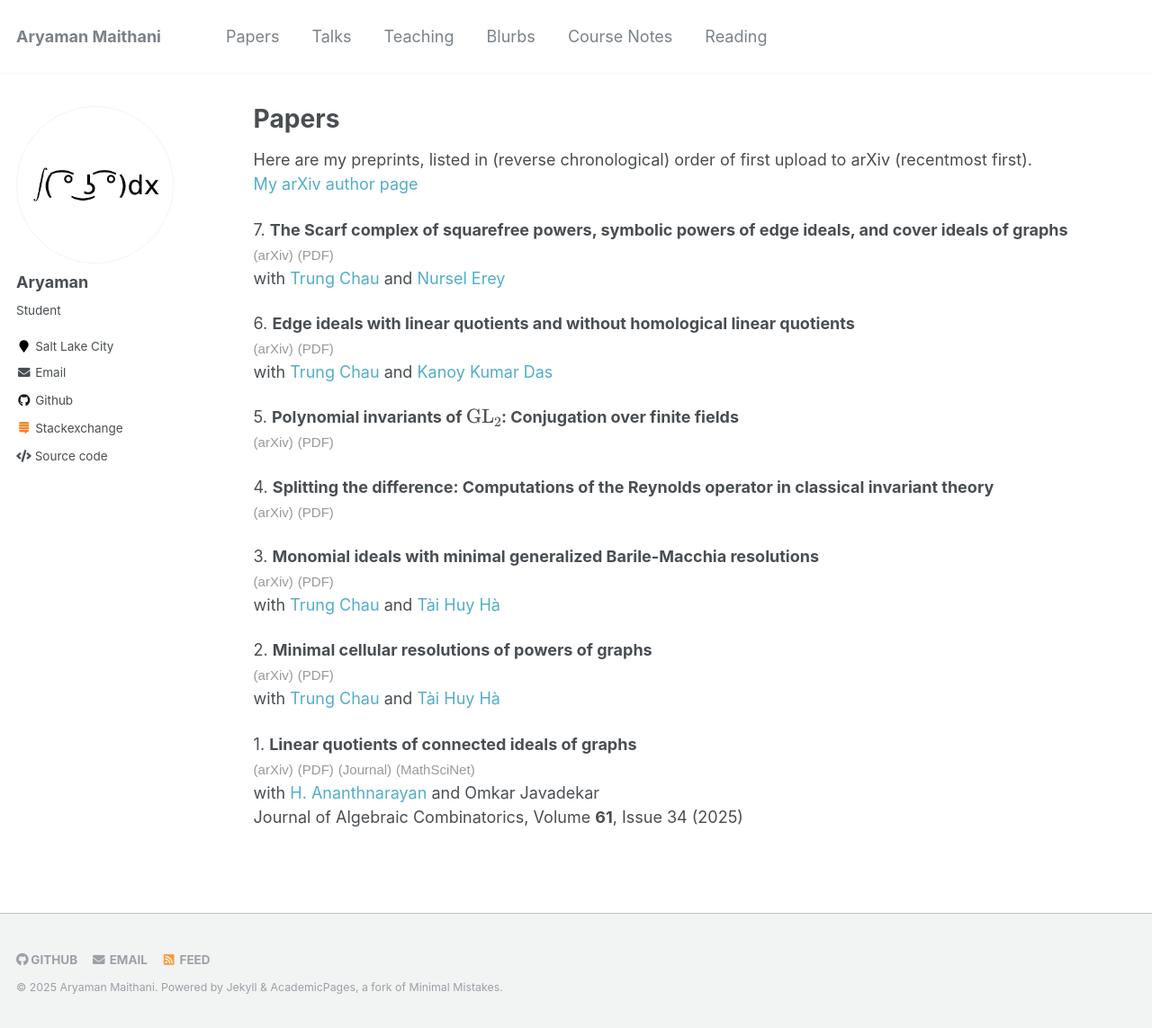
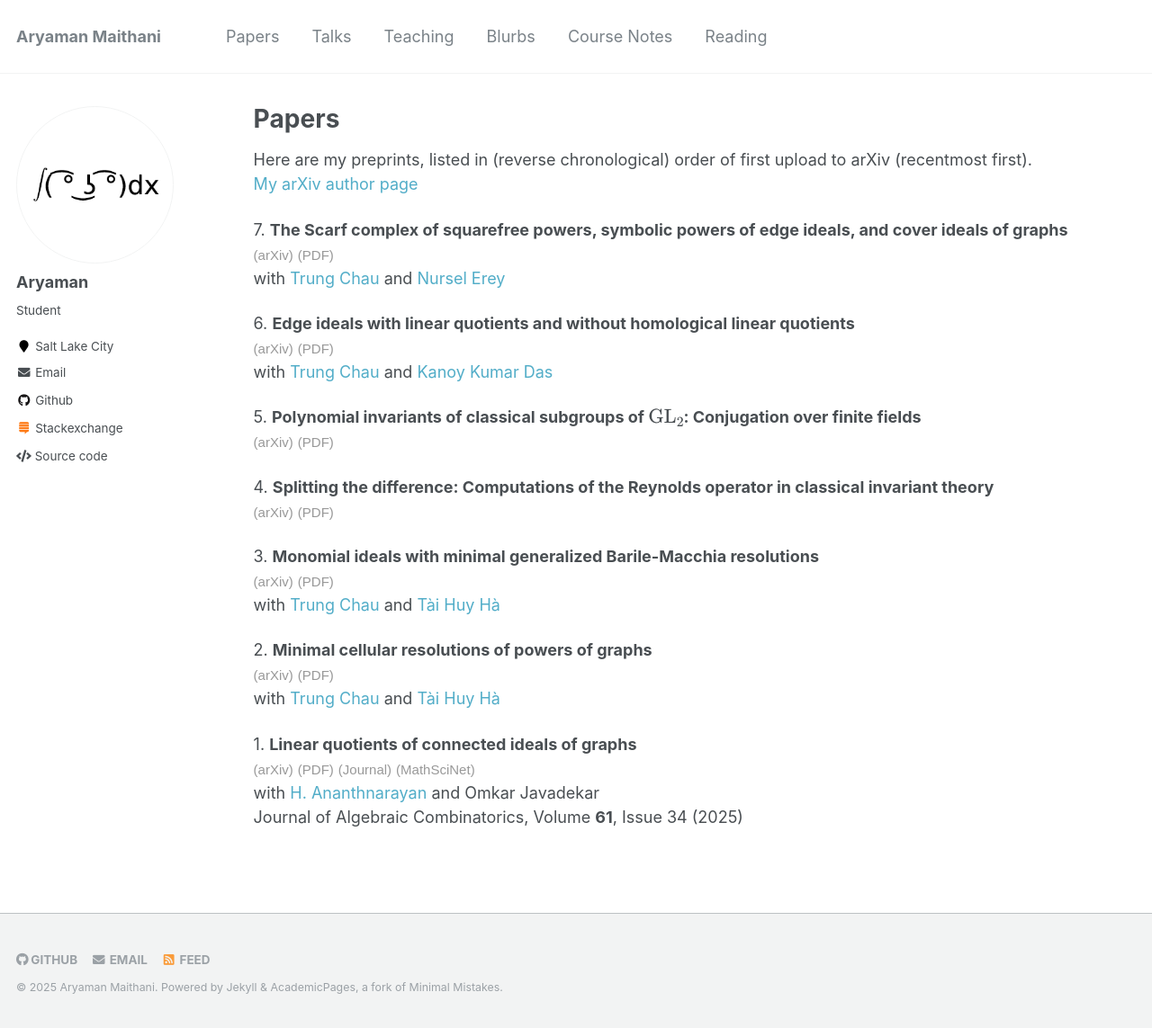
Before and after one commit to aryamanmaithani/math, a Jekyll site: the page built from _pages/papers.md, in a window 1280 px wide and 1143 px high. Shown: the whole window at 90% size. Built offline with Jekyll 4.4.1, drawn with Linux system fonts in a browser that asks for light colours; formulas are drawn with MathJax 3.

Commit message:
update conjugation paper

```diff
--- a/_pages/papers.md
+++ b/_pages/papers.md
@@ -17,7 +17,7 @@ with [Trung Chau](https://trungchaumath.github.io/) and [Nursel Erey](https://si
  <a href="https://arxiv.org/abs/2503.11424" target="_blank"><span style="font-family: sans-serif, 'Open Sans';color: #999;font-size: 15px;">(arXiv)</span></a> <a href="chau_das_maithani_homological_shift_ideals.pdf" target="_blank"><span style="font-family: sans-serif, 'Open Sans';color: #999;font-size: 15px;">(PDF)</span></a>
 with [Trung Chau](https://trungchaumath.github.io/) and [Kanoy Kumar Das](https://sites.google.com/site/kanoysclassichomepage/)
 
-5\. <b>Polynomial invariants of \\(\operatorname{GL}_{2}\\): Conjugation over finite fields</b>
+5\. <b>Polynomial invariants of classical subgroups of \\(\operatorname{GL}_{2}\\): Conjugation over finite fields</b>
  <a href="https://arxiv.org/abs/2501.15080" target="_blank"><span style="font-family: sans-serif, 'Open Sans';color: #999;font-size: 15px;">(arXiv)</span></a> <a href="maithani_conjugation.pdf" target="_blank"><span style="font-family: sans-serif, 'Open Sans';color: #999;font-size: 15px;">(PDF)</span></a>
 
 4\. <b>Splitting the difference: Computations of the Reynolds operator in classical invariant theory</b>
--- a/codes/papers_page_generator/papers.txt
+++ b/codes/papers_page_generator/papers.txt
@@ -13,7 +13,7 @@ arxiv: 2503.11424
 pdf: chau_das_maithani_homological_shift_ideals
 =========
 5
-title: Polynomial invariants of $\operatorname{GL}_{2}$: Conjugation over finite fields
+title: Polynomial invariants of classical subgroups of $\operatorname{GL}_{2}$: Conjugation over finite fields
 date: 2025-1-25
 arxiv: 2501.15080
 pdf: maithani_conjugation
```
Also changed, not shown: 1 other file.
